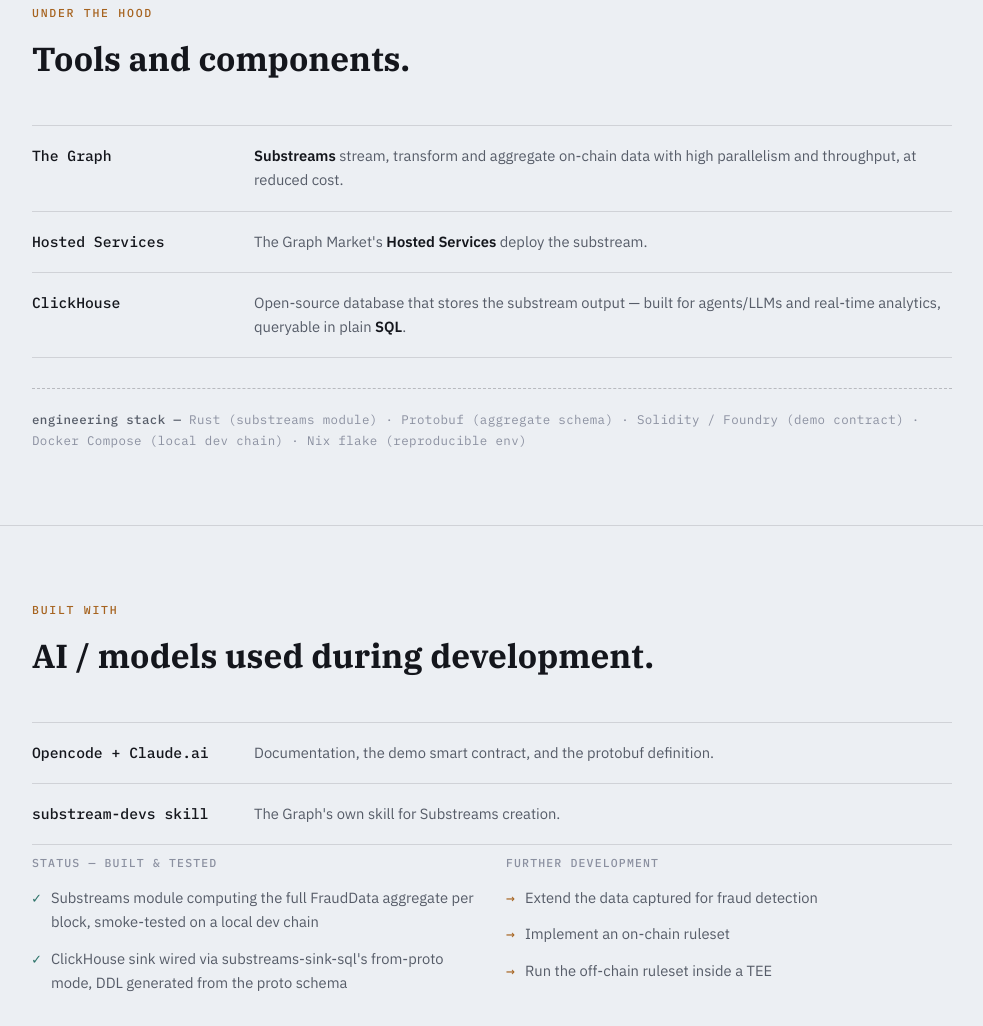
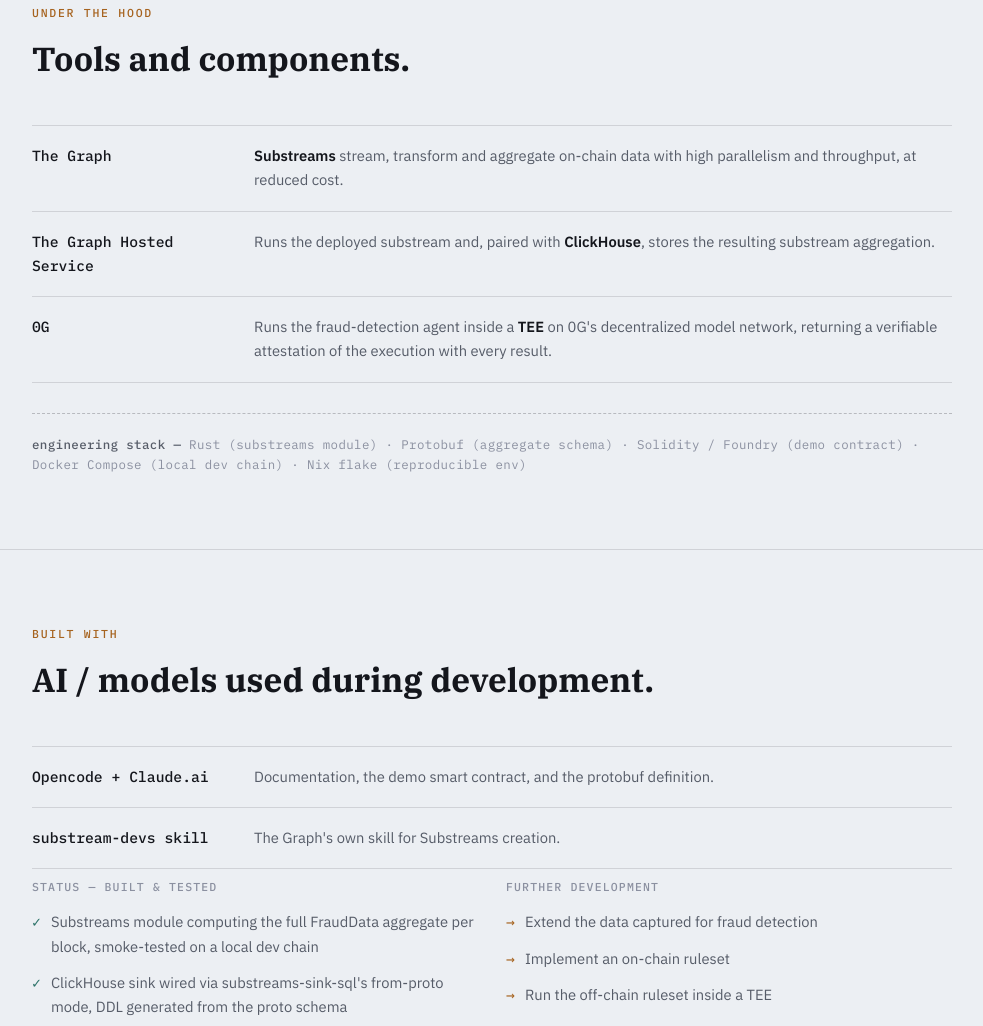
Before and after one commit to pavesini/pista, a plain HTML site: page index.html in a window 1280 px wide. Shown: the part 2973-3999 px from the top of the page, without its empty margins (148-1131 px from the left). Drawn offline with Linux system fonts and the light colour scheme.

Commit message:
docs: update web doc

```diff
--- a/index.html
+++ b/index.html
@@ -397,12 +397,12 @@
           <div class="role"><b>Substreams</b> stream, transform and aggregate on-chain data with high parallelism and throughput, at reduced cost.</div>
         </div>
         <div class="ledger-row">
-          <div class="name">Hosted Services</div>
-          <div class="role">The Graph Market's <b>Hosted Services</b> deploy the substream.</div>
+          <div class="name">The Graph Hosted Service</div>
+          <div class="role">Runs the deployed substream and, paired with <b>ClickHouse</b>, stores the resulting substream aggregation.</div>
         </div>
         <div class="ledger-row">
-          <div class="name">ClickHouse</div>
-          <div class="role">Open-source database that stores the substream output — built for agents/LLMs and real-time analytics, queryable in plain <b>SQL</b>.</div>
+          <div class="name">0G</div>
+          <div class="role">Runs the fraud-detection agent inside a <b>TEE</b> on 0G's decentralized model network, returning a verifiable attestation of the execution with every result.</div>
         </div>
       </div>
 
```
